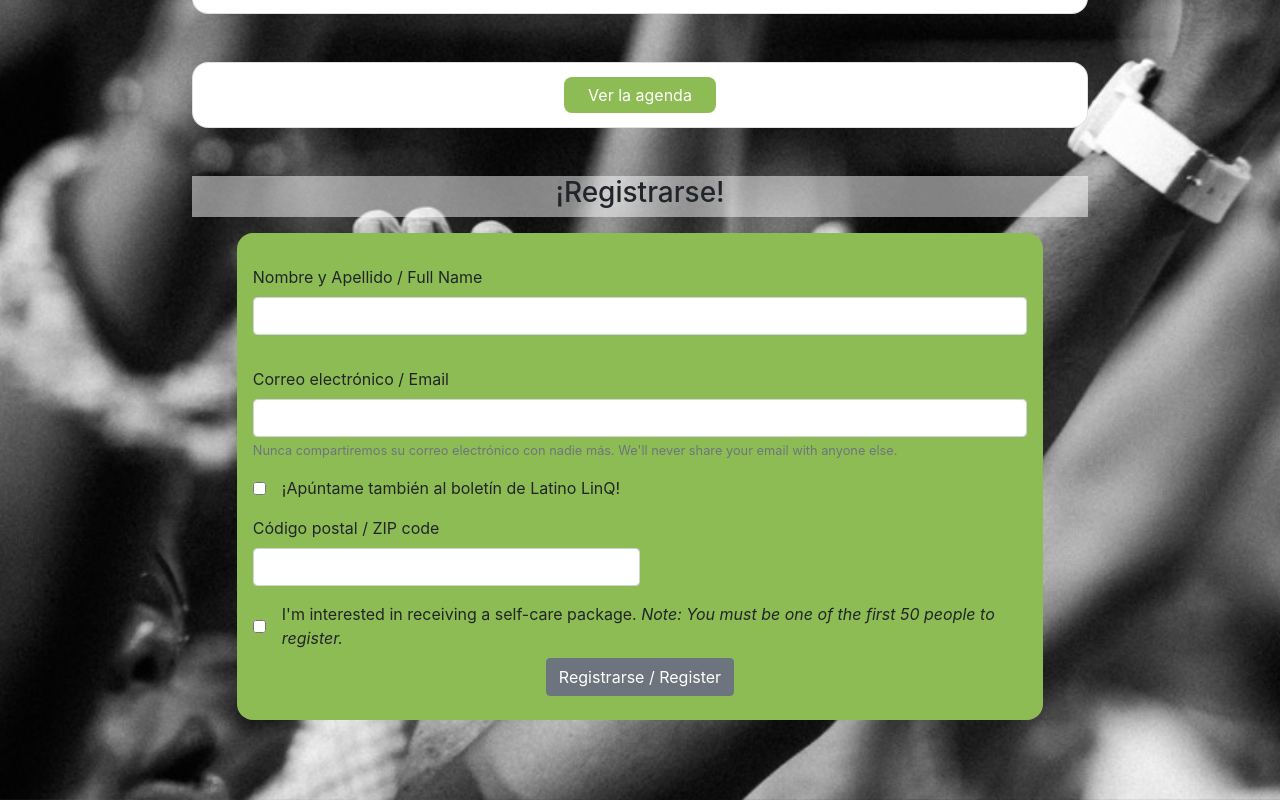
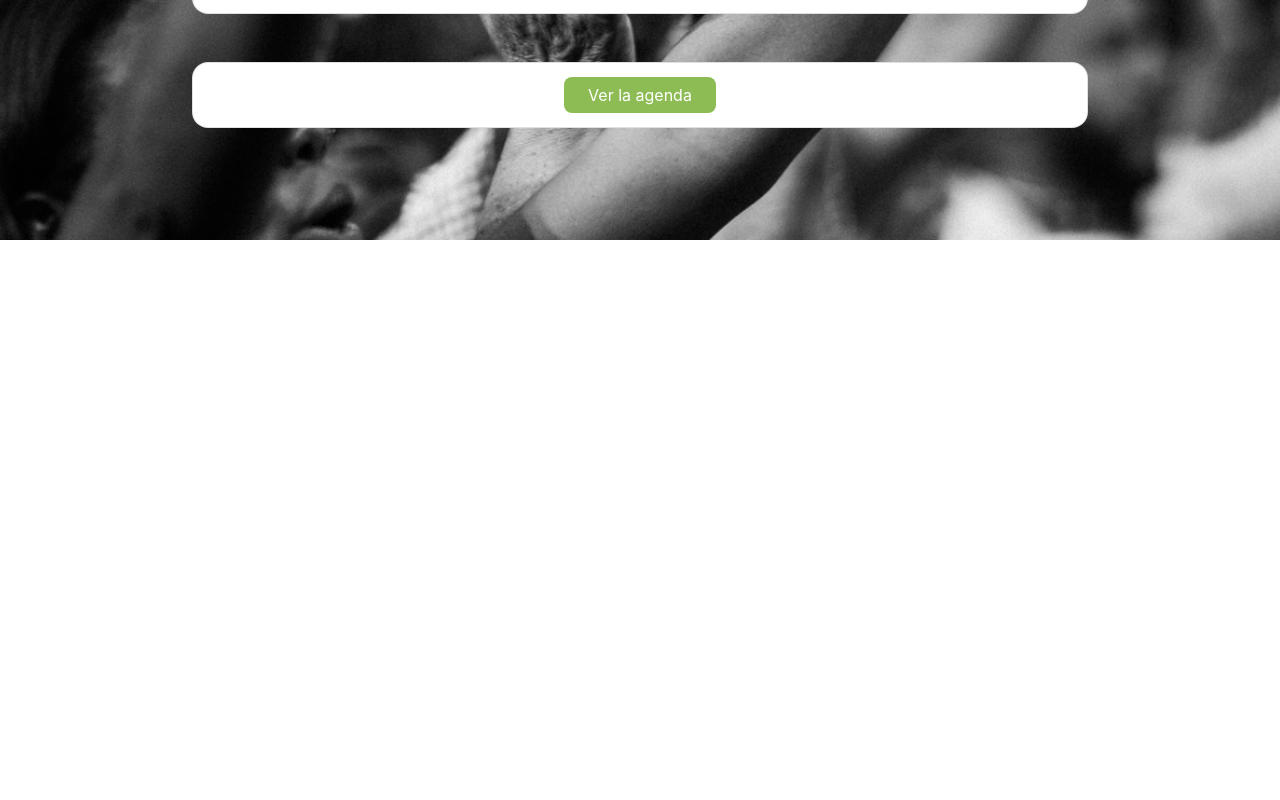
Before and after one commit to scottrollan/linq-events, a React (Create React App) app: page / in a window 1280 px wide. Shown: the part 925-1725 px from the top of the page. After the commit the page ends 1165 px from the top, so only its background shows below. Built offline with nearby package versions, Linux system fonts and the light colour scheme; the HTML template or start-up script is replaced by a standard one.

Commit message:
removed old register form from landing

```diff
--- a/src/components/pages/Landing.js
+++ b/src/components/pages/Landing.js
@@ -1,7 +1,7 @@
 import React, { useEffect } from 'react';
 import Menu from '../Menu';
 import Logo from '../Logo';
-import RegisterForm from '../RegisterForm';
+// import RegisterForm from '../RegisterForm';
 import MessagePopup from '../MessagePopup';
 import { Link } from 'react-router-dom';
 import $ from 'jquery';
@@ -78,10 +78,10 @@ export default function Landing() {
             </Link>
           </Card.Body>
         </Card>
-        <div className={styles.header}>
+        {/* <div className={styles.header}>
           <h3>¡Registrarse!</h3>
         </div>
-        <RegisterForm />
+        <RegisterForm /> */}
       </div>
     </div>
   );
```
